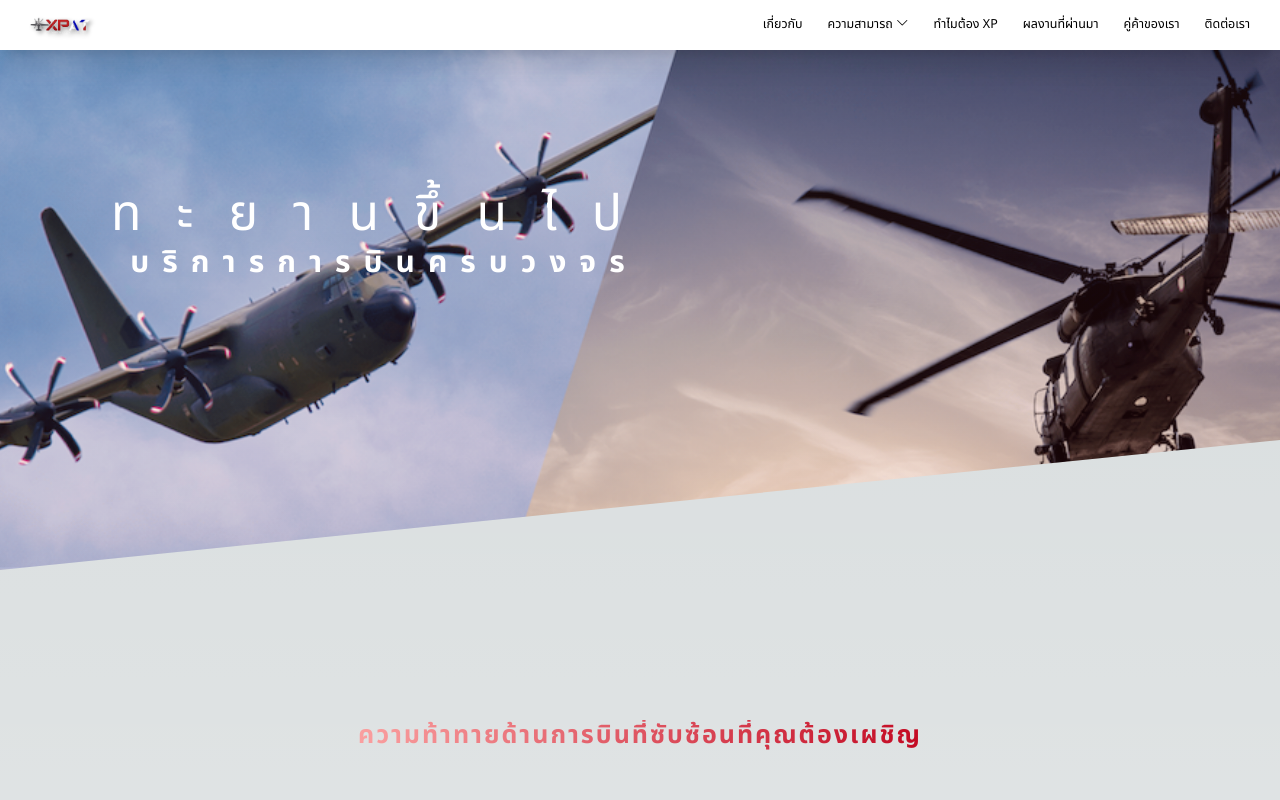
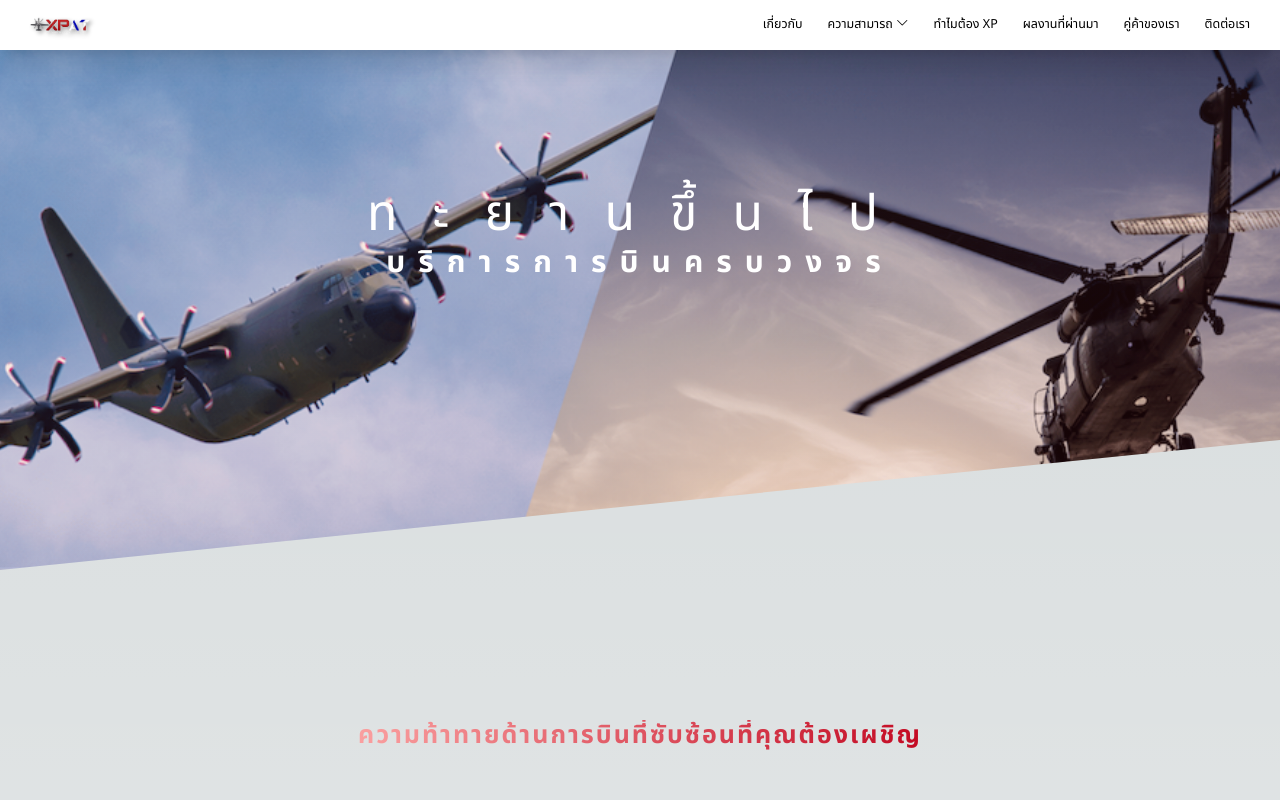
Before and after one commit to openmymai/xpaerospace, a Next.js app: page / in a window 1280 px wide. Shown: the top 800 px of the page. Built offline with nearby package versions, Linux system fonts and the light colour scheme.

Commit message:
All Title Header at Center

```diff
--- a/app/style.css
+++ b/app/style.css
@@ -1205,7 +1205,7 @@ p {
 .header__text-box {
   position: absolute;
   top: 40%;
-  left: 30%;
+  left: 50%;
   white-space: nowrap;
   transform: translate(-50%, -50%);
   text-align: center;
--- a/sass/layout/_header.scss
+++ b/sass/layout/_header.scss
@@ -55,7 +55,7 @@
   &__text-box {
     position: absolute;
     top: 40%;
-    left: 30%;
+    left: 50%;
     white-space: nowrap;
     transform: translate(-50%, -50%);
     text-align: center;
```
